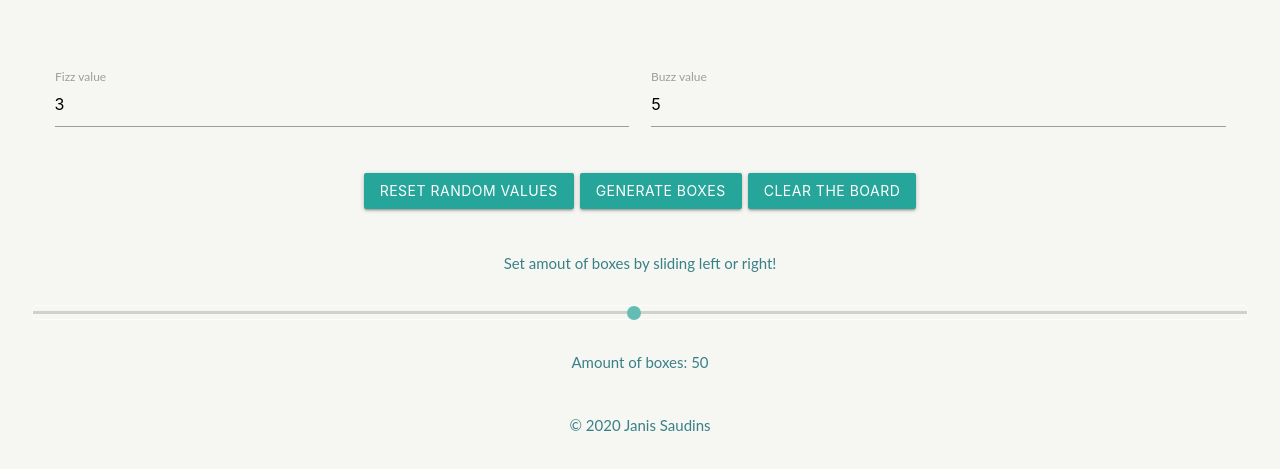
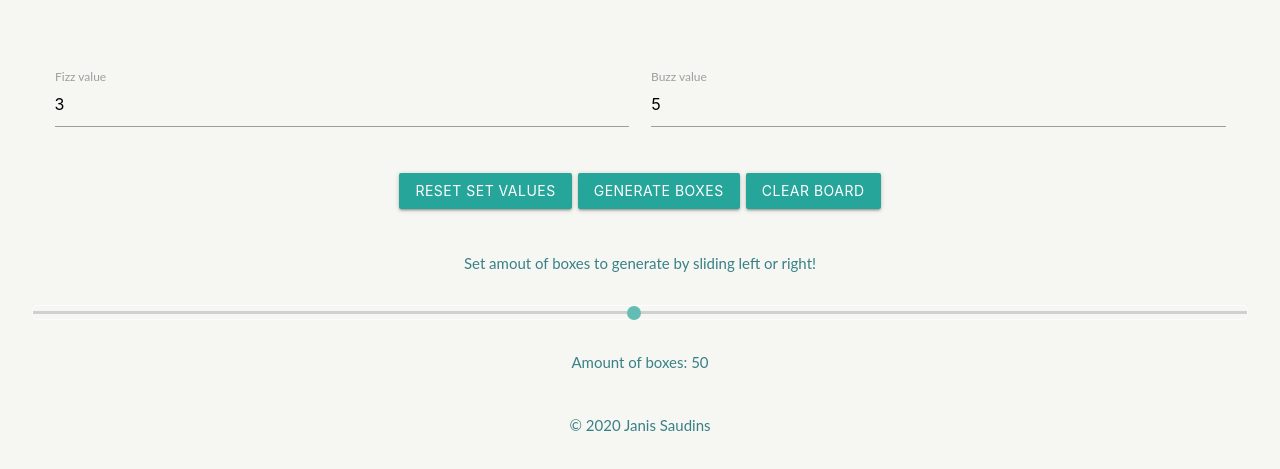
Before and after one commit to saudins/rcs_hw3, a plain HTML site: page index.html in a window 1280 px wide. Shown: the part 163-632 px from the top of the page. Drawn offline with Linux system fonts and the light colour scheme.

Commit message:
small content updates

```diff
--- a/index.html
+++ b/index.html
@@ -32,14 +32,14 @@
                 <!-- <input type="number" name="fizz-value" id="fizz-value" value="3" min="1">
                 <input type="number" name="buzz-value" id="buzz-value" value="5" min="1">  -->
                 <div class="button-cont">
-                    <button id="random-btn-clear" class="waves-effect waves-light btn">Reset random values</button>
+                    <button id="random-btn-clear" class="waves-effect waves-light btn">Reset set values</button>
                     <button id="default-btn" class="waves-effect waves-light btn">GENERATE BOXES</button>
-                    <button id="delete-btn" class="waves-effect waves-light btn">Clear the board</button>
+                    <button id="delete-btn" class="waves-effect waves-light btn">Clear board</button>
                 </div>
             </div>
             <br>
             <div class="slider-cont">
-                <p>Set amout of boxes by sliding left or right!</p>
+                <p>Set amout of boxes to generate by sliding left or right!</p>
                 <input type="range" min="1" max="100" value="50" class="slider" id="my-range">
                 <p>Amount of boxes: <span id="slider-value"></span></p>
             </div>
```
